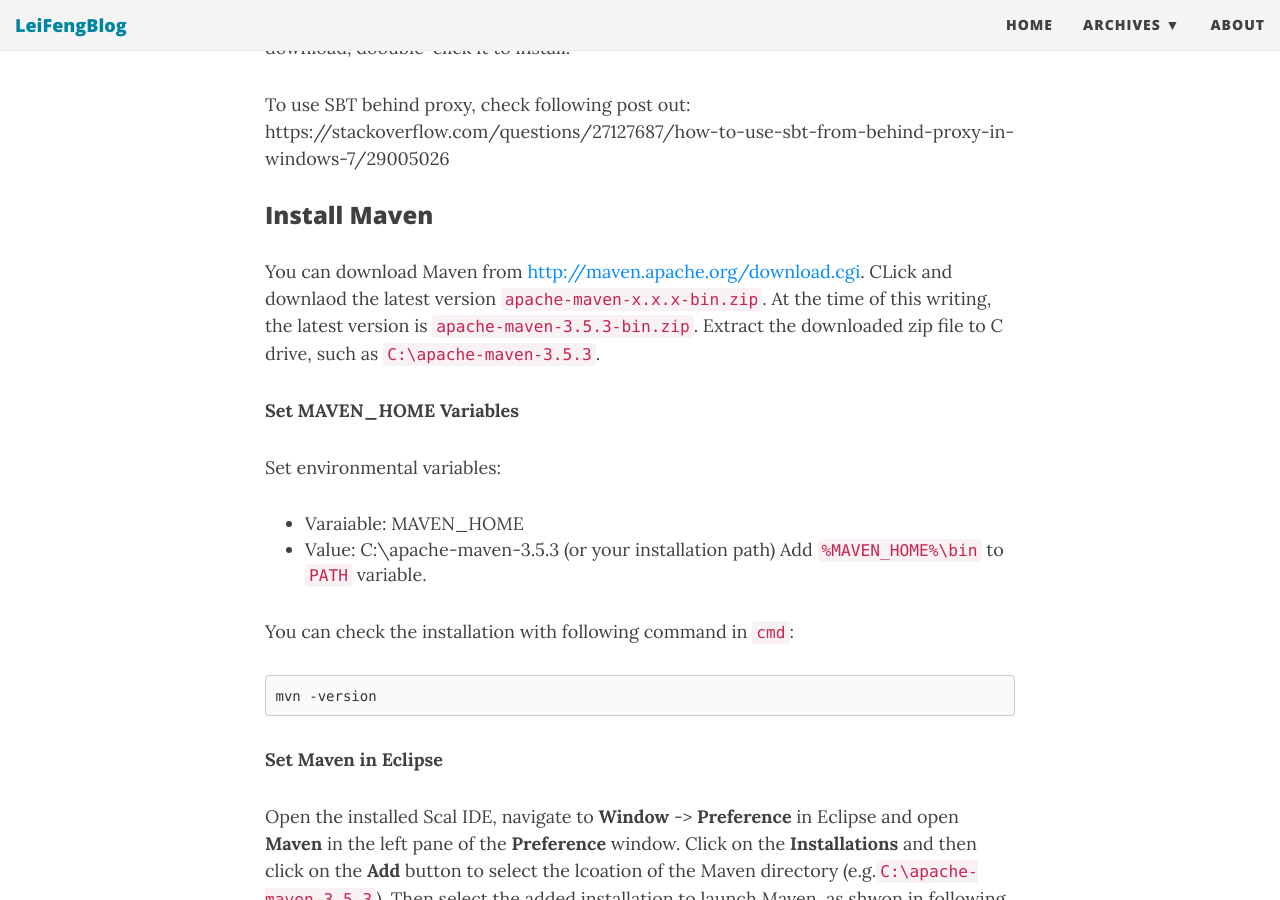
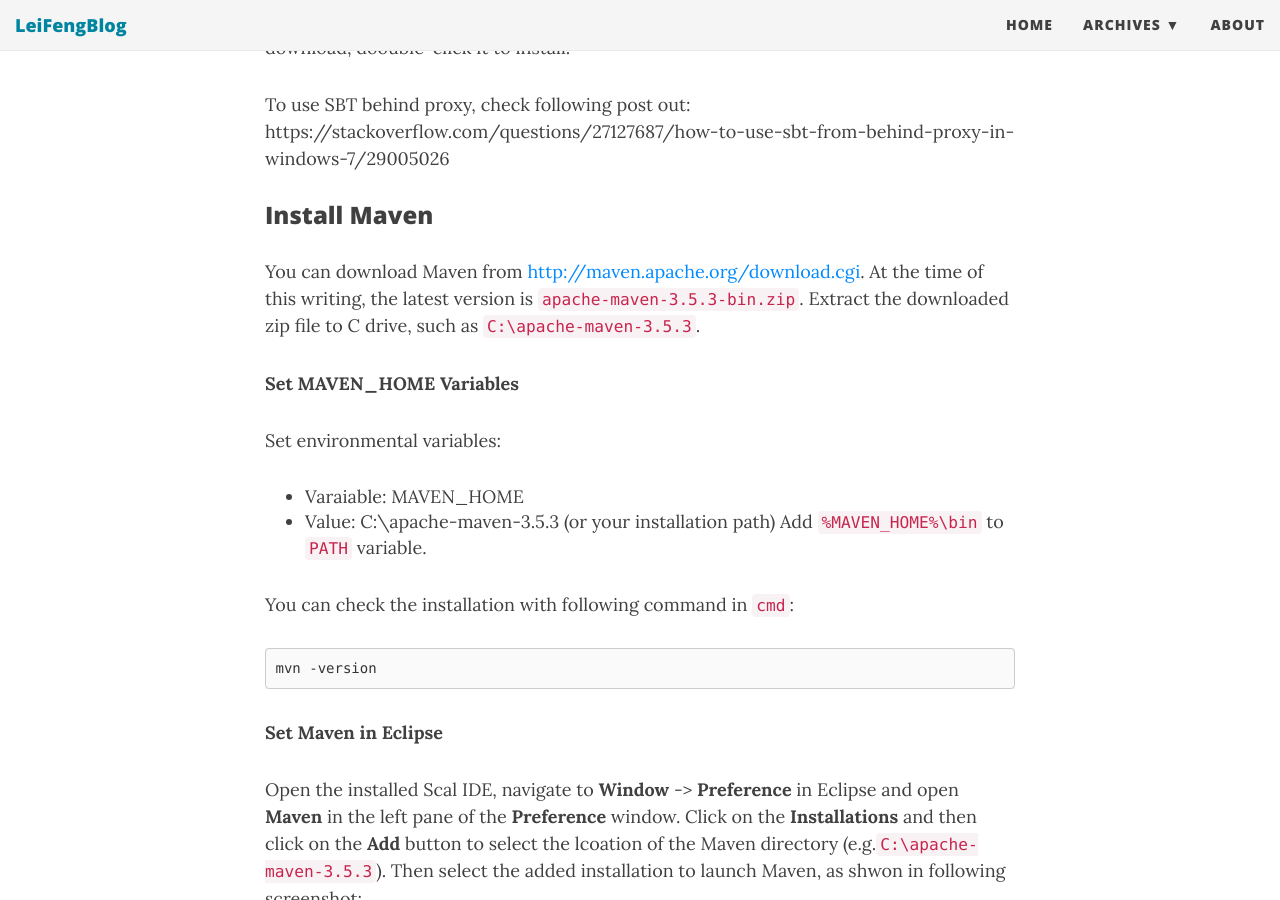
Before and after one commit to stonefl/stonefl.github.io, a Jekyll site: the page built from _posts/2018-04-17-set-up-scala-development-environment-for-apache-spark-in-standalone-mode.md, in a window 1280 px wide and 900 px high, scrolled down 1939 px. Built offline with Jekyll 4.4.1, drawn with Linux system fonts in a browser that asks for light colours; nearby versions of some CDN libraries; comment, search, counter and statistics services are not loaded.

Commit message:
Update 2018-04-17-set-up-scala-development-environment-for-apache-spark-in-standalone-mode.md

```diff
--- a/_posts/2018-04-17-set-up-scala-development-environment-for-apache-spark-in-standalone-mode.md
+++ b/_posts/2018-04-17-set-up-scala-development-environment-for-apache-spark-in-standalone-mode.md
@@ -54,7 +54,7 @@
 
 ### Install Maven
 
-You can download Maven from [http://maven.apache.org/download.cgi](http://maven.apache.org/download.cgi). CLick and downlaod the latest version  `apache-maven-x.x.x-bin.zip`. At the time of this writing, the latest version is `apache-maven-3.5.3-bin.zip`. Extract the downloaded zip file to C drive, such as `C:\apache-maven-3.5.3`.
+You can download Maven from [http://maven.apache.org/download.cgi](http://maven.apache.org/download.cgi). At the time of this writing, the latest version is `apache-maven-3.5.3-bin.zip`. Extract the downloaded zip file to C drive, such as `C:\apache-maven-3.5.3`.
 
 **Set MAVEN_HOME Variables**
 
```
